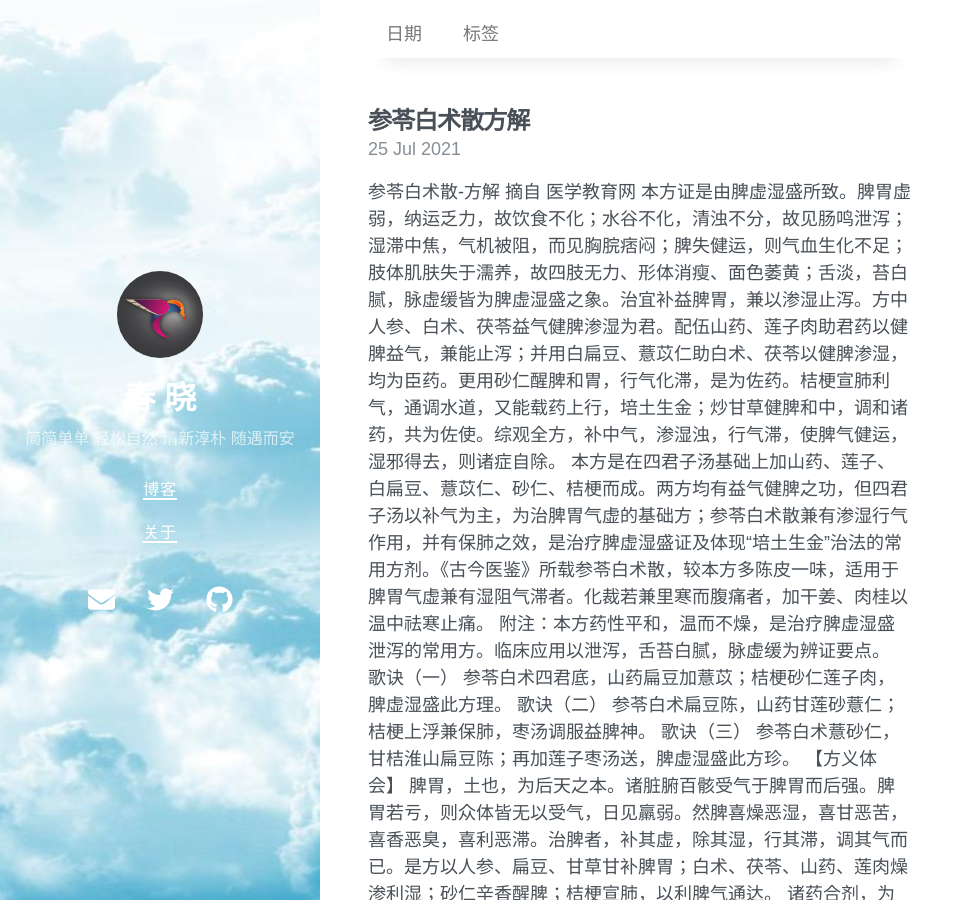
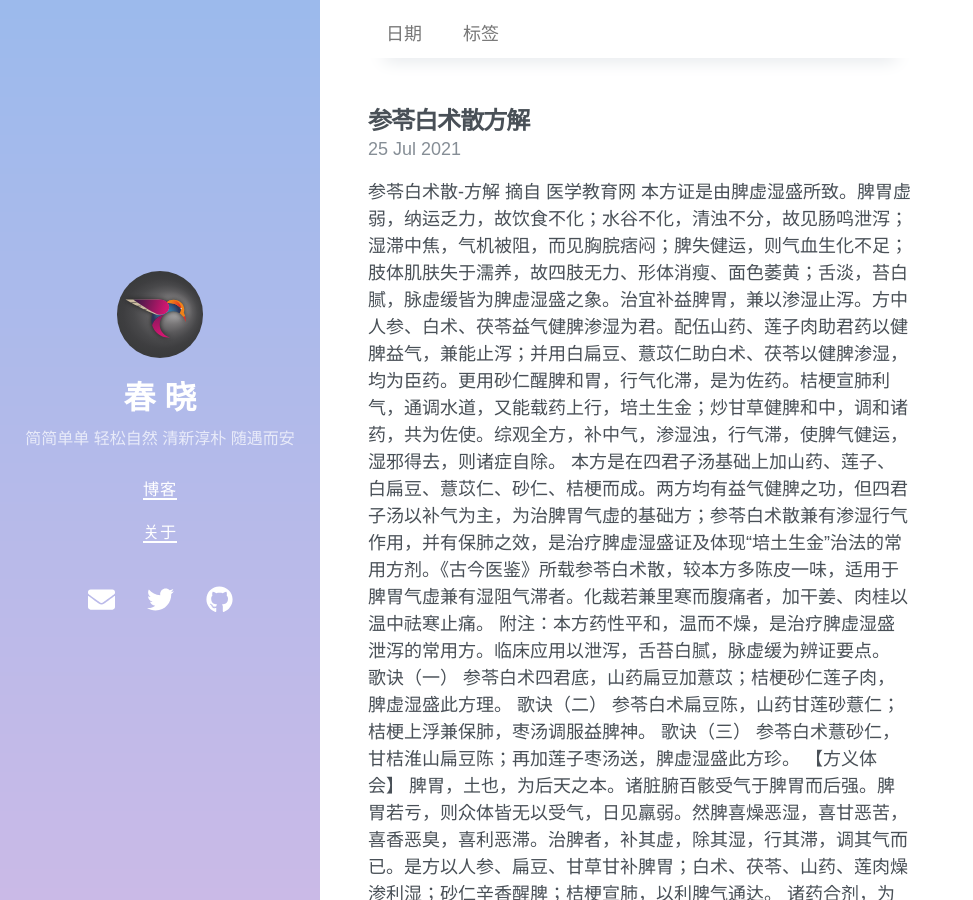
Before and after one commit to singaloud/singaloud.GitHub.io, a Jekyll site: the page built from index.html, in a window 1280 px wide and 900 px high. Shown: the whole window, without its empty margins (0-973 px from the left). Built offline with Jekyll 4.4.1, drawn with Linux system fonts in a browser that asks for light colours; nearby versions of some CDN libraries; the list of posts is cut into pages by our own code.

Commit message:
Update _config.yml

```diff
--- a/_config.yml
+++ b/_config.yml
@@ -5,7 +5,7 @@ url: https://singaloud.github.io
 avatar: /hummingbird.svg
 paginate: 5
 permalink: pretty
-cover_image: /clouds.svg
+cover_image: /tilda.png
 
 # Gems
 plugins:
```
